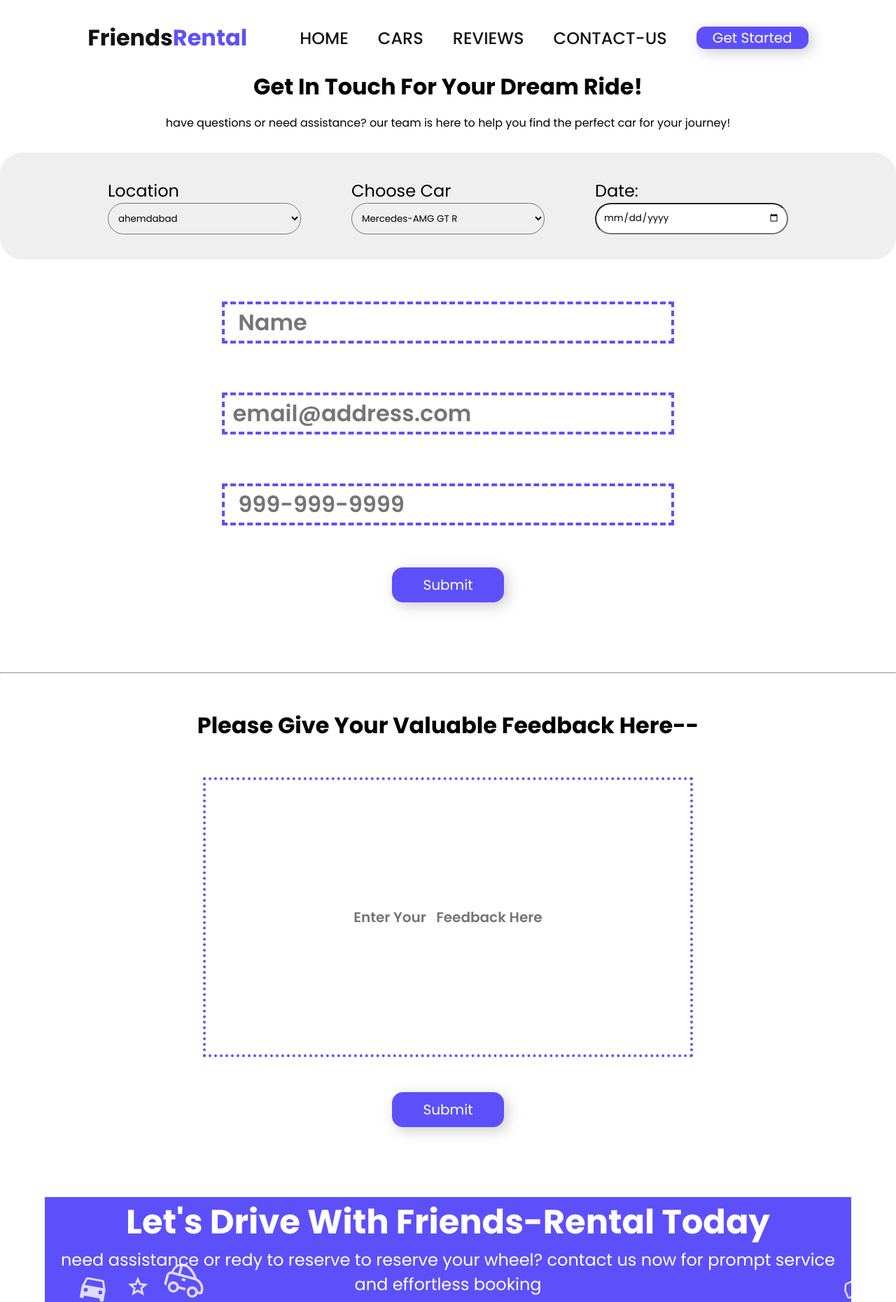
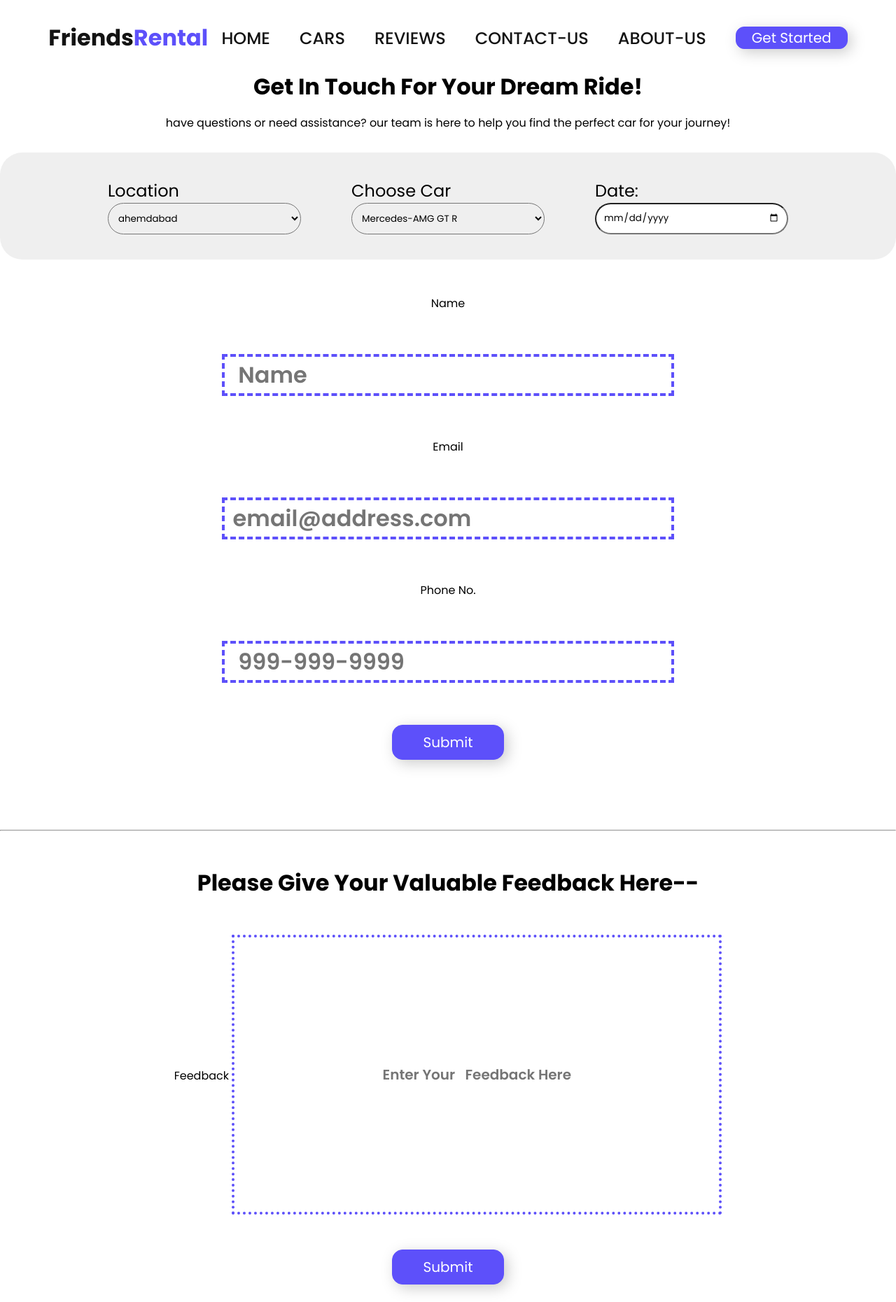
Before and after one commit to Aditya-2629/Friends-rental, a plain HTML site: page contact.html in a window 1280 px wide. Shown: the top 1861 px of the page at 70% size. Drawn offline with nearby package versions, Linux system fonts and the light colour scheme.

Commit message:
Update changes

```diff
--- a/contact.html
+++ b/contact.html
@@ -27,7 +27,7 @@
    <a href="collection.html">CARS</a>
    <a href="#review">REVIEWS</a>
    <a href="contact.html">CONTACT-US</a>
-
+ <a href="#about">ABOUT-US</a>
    <button class="btn-2" onclick="window.location.href='contact.html'">
   Get Started
   </button>
@@ -114,8 +114,11 @@
    </div>
 
    <div class="contact-form">
+      <label for="name">Name</label>
      <input type="text" name="name"  placeholder="  Name" required />
+      <label for="email">Email</label>
      <input type="email" name="email"  placeholder=" email@address.com" required />
+    <label for="phone">Phone No.</label>
      <input type="number" name="phone number"  placeholder="  999-999-9999"
      pattern="[0-9]{3}-[0-9]{3}-[0-9]{4}"
      maxlength="10"
@@ -142,7 +145,7 @@
       data-aos-delay="800",>
    <div class="feedback-input">
 
-
+    <label for="feedback">Feedback</label>
    <input type="text" name="feedback" id="fedback" placeholder="Enter Your
    Feedback Here" />
    <br />
@@ -205,6 +208,10 @@
            <i class="fa-brands fa-telegram"></i>
          </a>
 
+         <a href="https://github.com/Aditya-2629" class="social-item">
+        <i class="fa-brands fa-github"></i>
+         </a>
+
        </div>
      </div>
 
```
